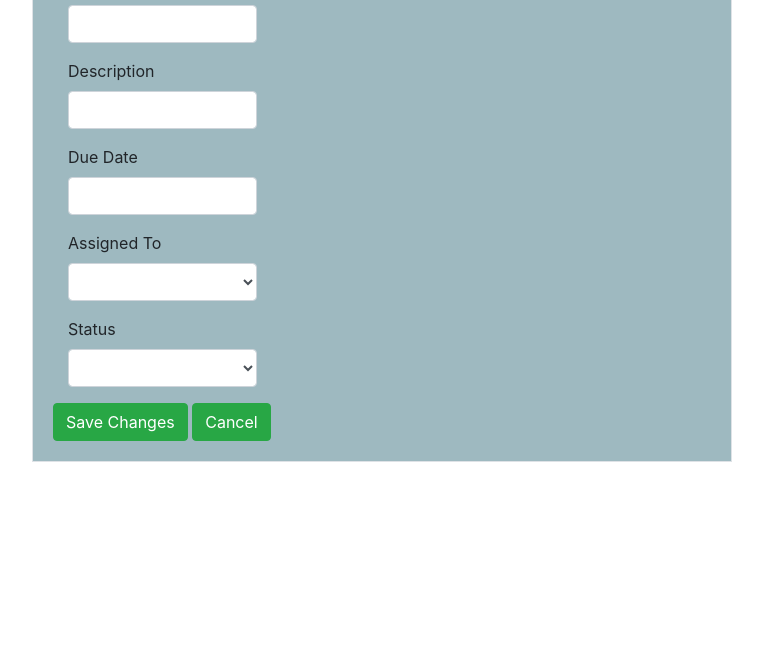
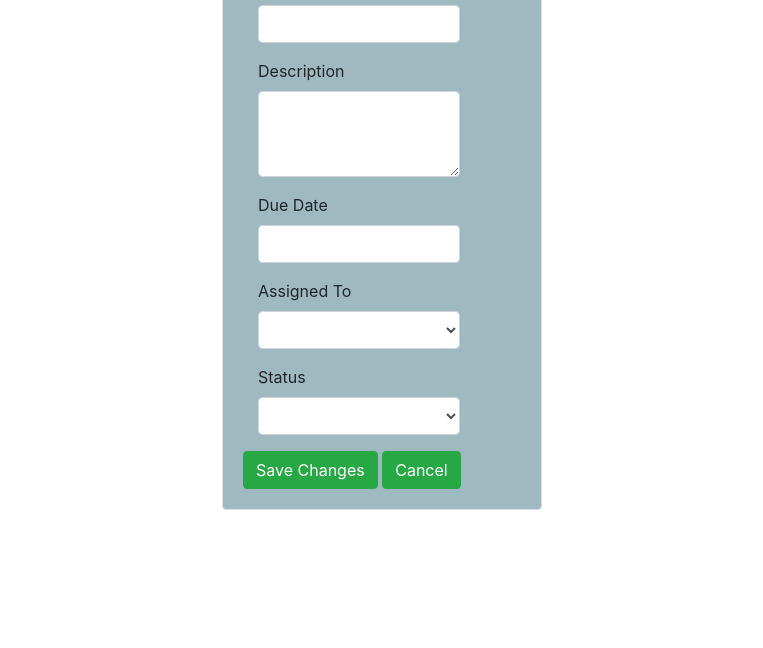
Before and after one commit to angelantonyc/taskPlanner, a plain HTML site: page edit.html in a window 1280 px wide. Shown: the part 152-800 px from the top of the page, without its empty margins (258-1021 px from the left). Drawn offline with nearby package versions, Linux system fonts and the light colour scheme.

Commit message:
update description textarea and added card w-25 to container

```diff
--- a/CSS/styles.css
+++ b/CSS/styles.css
@@ -7,3 +7,6 @@
   padding: 20px;
   width: 700px;
 }
+h1 {
+  text-align: center;
+}
--- a/edit.html
+++ b/edit.html
@@ -24,23 +24,24 @@
 
     <!-- Edit task page starts here -->
     <section id="edit">
-        <div class="container mt-5 border">
+        <div class="container mt-5 border card w-25">
 
             <h1>Edit Task</h1>
             <form>
-                    <div class="form-group col-md-4">
+                    <div class="form-group col-md-10">
                         <label for="inputEmail4">Task Name</label>
-                        <input type="email" class="form-control" id="inputEmail4" name="inputEmail4">
+                        <input type="text" class="form-control" id="inputEmail4" name="inputEmail4">
                     </div>
-                    <div class="form-group col-md-4">
-                        <label for="inputPassword4">Description</label>
-                        <input type="password" class="form-control" id="inputPassword4">
+                    <div class="form-group col-md-10">
+                        <label for="exampleFormControlTextarea1">Description</label>
+                        <textarea class="form-control" id="exampleFormControlTextarea1" rows="3"></textarea>
                     </div>
-                    <div class="form-group col-md-4">
+
+                    <div class="form-group col-md-10">
                         <label for="inputPassword4">Due Date</label>
-                        <input type="password" class="form-control" id="inputPassword4">
+                        <input type="text" class="form-control" id="inputPassword4">
                     </div>
-                 <div class="form-group col-md-4">
+                 <div class="form-group col-md-10">
                         <label for="inputState">Assigned To</label>
                         <select id="inputState" class="form-control">
                             <option selected> </option>
@@ -48,7 +49,7 @@
                             <option>Angel</option>
                         </select>
                     </div>
-                    <div class="form-group col-md-4">
+                    <div class="form-group col-md-10">
                         <label for="inputState">Status</label>
                         <select id="inputState" class="form-control">
                             <option selected> </option>
@@ -59,10 +60,11 @@
 
                         </select>
                     </div>
+                        <button type="submit" class="btn btn-success">Save Changes</button>
+                        <button type="submit" class="btn btn-success">Cancel</button>
 
-                <button type="submit" class="btn btn-success">Save Changes</button>
-                <button type="submit" class="btn btn-success">Cancel</button>
             </form>
+
         </div>
     </section>
     <!-- edit task page ends here -->
```
